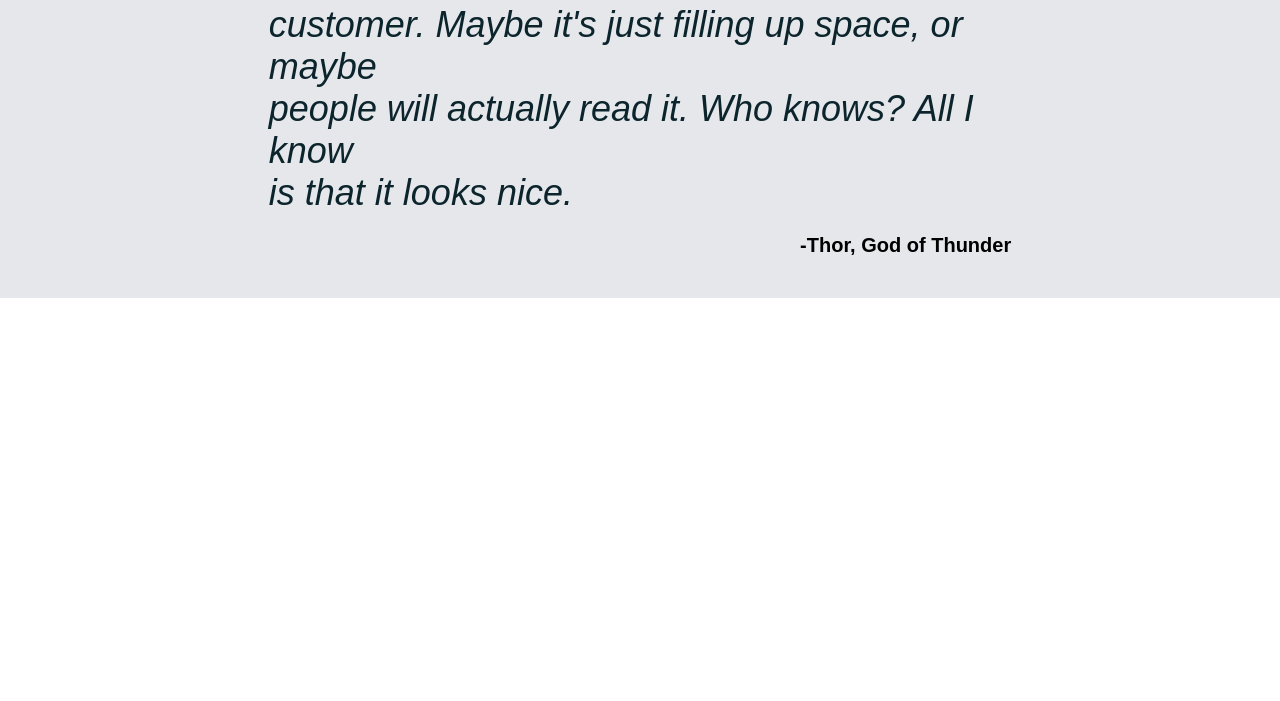
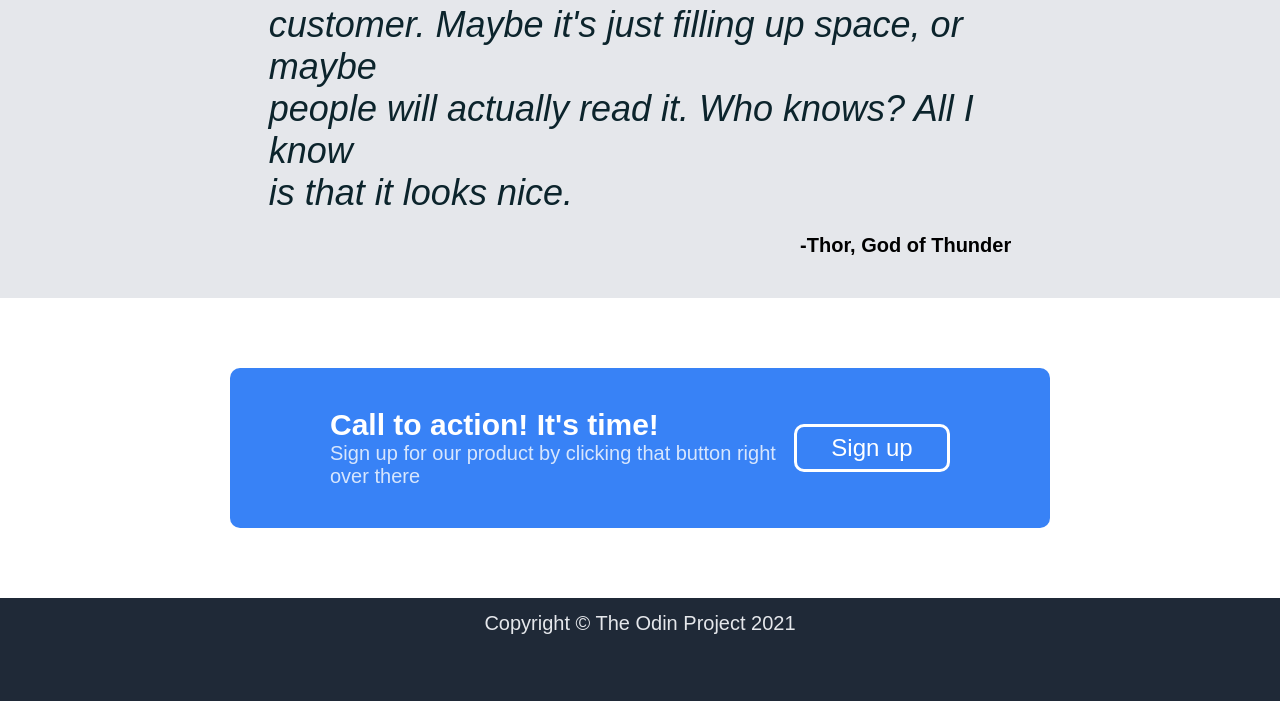
Before and after one commit to trifan-nicusor/landing-page, a plain HTML site: page index.html in a window 1280 px wide. Shown: the part 1292-1993 px from the top of the page. Drawn offline with Linux system fonts and the light colour scheme.

Commit message:
Finished the page

```diff
--- a/index.html
+++ b/index.html
@@ -60,9 +60,22 @@
             <h3>-Thor, God of Thunder</h3>
         </div>
     </div>
+    <div class="third-container-wrapper">
+        <div class="third-container-content-wrapper">
+            <div class="third-container-text">
+                <h2>Call to action! It's time!</h2>
+                <span>Sign up for our product by clicking that button right over there</span>
+            </div>
+            <div class="third-container-sign-up-button">
+                <span>Sign up</span>
+            </div>
+        </div>
+    </div>
 </main>
 <footer>
-
+    <div class="footer-text-wrapper">
+        <span>Copyright &copy The Odin Project 2021</span>
+    </div>
 </footer>
 </body>
 </html>
--- a/style.css
+++ b/style.css
@@ -2,6 +2,7 @@ body {
     margin: 0;
     font-family: sans-serif;
     background-color: #1F2937;
+    overflow: revert;
 }
 
 header {
@@ -92,7 +93,7 @@ header {
 }
 
 main {
-    height: 2000px;
+    height: 1250px;
     background-color: white;
 }
 
@@ -166,3 +167,73 @@ main {
     margin-left: auto;
     margin-right: 0;
 }
+
+.third-container-wrapper {
+    height: 300px;
+    display: flex;
+    align-items: center;
+}
+
+.third-container-content-wrapper {
+    background-color: #3882F6;
+    height: 160px;
+    border-radius: 10px;
+    width: 100%;
+    margin: 0 230px;
+    display: flex;
+    justify-content: space-between;
+    color: white;
+}
+
+.third-container-text {
+    margin: 0 0 0 100px;
+    display: flex;
+    flex-direction: column;
+    justify-content: center;
+}
+
+.third-container-text h2 {
+    margin: 0;
+    font-size: 30px;
+}
+
+.third-container-text span {
+    font-size: 20px;
+    opacity: 0.8;
+}
+
+.third-container-sign-up-button {
+    margin-right: 100px;
+    display: flex;
+    align-items: center;
+    font-size: 24px;
+}
+
+.third-container-sign-up-button span {
+    height: 42px;
+    width: 150px;
+    border: 3px solid white;
+    display: flex;
+    justify-content: center;
+    align-items: center;
+    border-radius: 10px;
+}
+
+
+.footer-text-wrapper {
+    height: 50px;
+    background-color: #1F2937;
+    display: flex;
+    justify-content: center;
+    align-items: center;
+}
+
+.footer-text-wrapper span{
+    width: 400px;
+    height: 150px;
+    font-size: 20px;
+    color: #E5E7EB;
+    display: flex;
+    align-items: center;
+    justify-content: center;
+}
```
